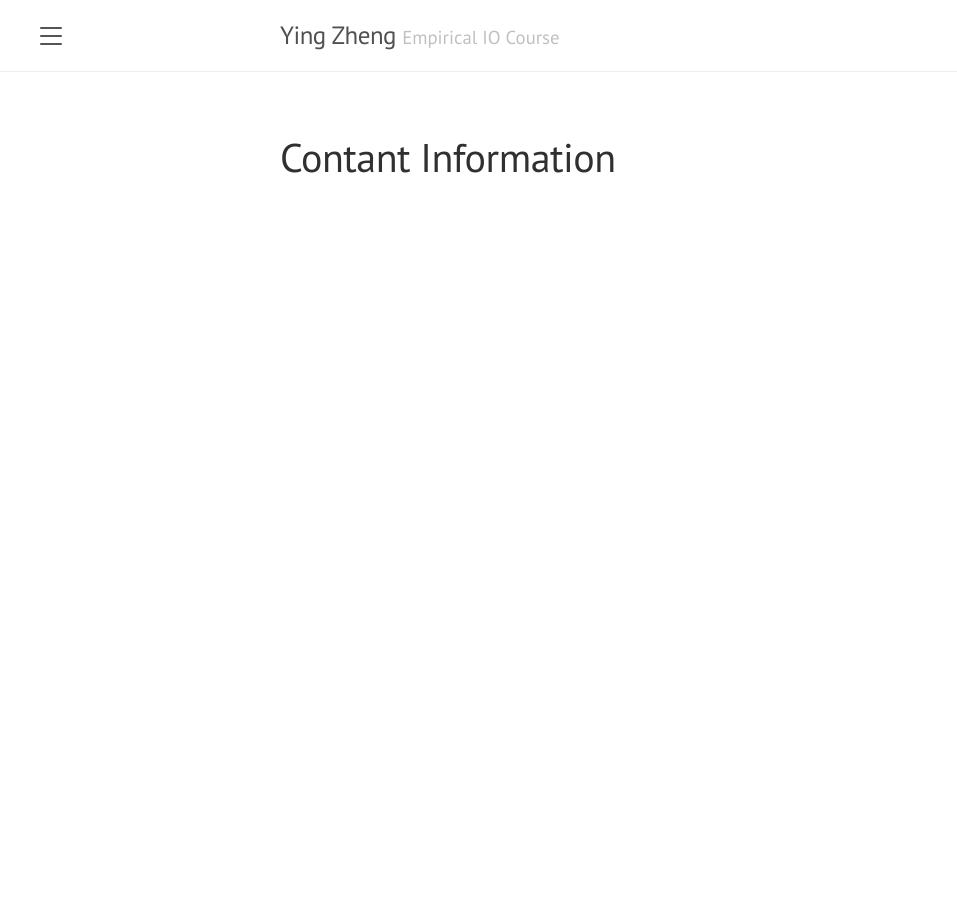
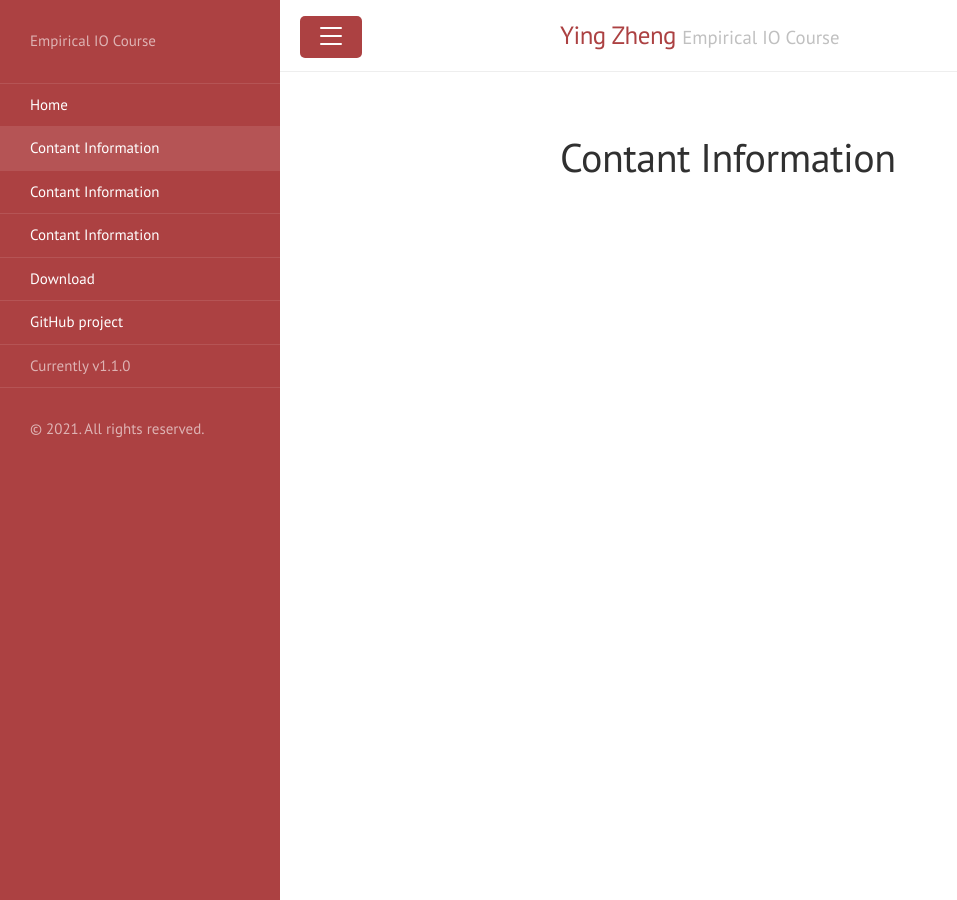
Before and after one commit to yingzheng-econ/Empirical-IO-Course, a Jekyll site: the page built from Contant Information.md, in a window 1280 px wide. Shown: the whole page, without its empty margins (0-957 px from the left). Built offline with Jekyll 4.4.1, drawn with Linux system fonts in a browser that asks for light colours.

Commit message:
update settings

```diff
--- /dev/null
+++ b/Overview.md
@@ -0,0 +1,4 @@
+---
+layout: page
+title: Contant Information
+---
--- /dev/null
+++ b/Prerequisite.md
@@ -0,0 +1,4 @@
+---
+layout: page
+title: Contant Information
+---
--- a/_includes/sidebar.html
+++ b/_includes/sidebar.html
@@ -1,6 +1,6 @@
 <!-- Target for toggling the sidebar `.sidebar-checkbox` is for regular
      styles, `#sidebar-checkbox` for behavior. -->
-<input type="checkbox" class="sidebar-checkbox" id="sidebar-checkbox">
+<input type="checkbox" class="sidebar-checkbox" id="sidebar-checkbox" checked>
 
 <!-- Toggleable sidebar -->
 <div class="sidebar" id="sidebar">
--- a/_layouts/default.html
+++ b/_layouts/default.html
@@ -3,7 +3,7 @@
 
   {% include head.html %}
 
-  <body>
+  <body class="theme-base-08">
 
     {% include sidebar.html %}
 
```
Also changed, not shown: Contant Information.md (renamed from about.md), 1 other file.
